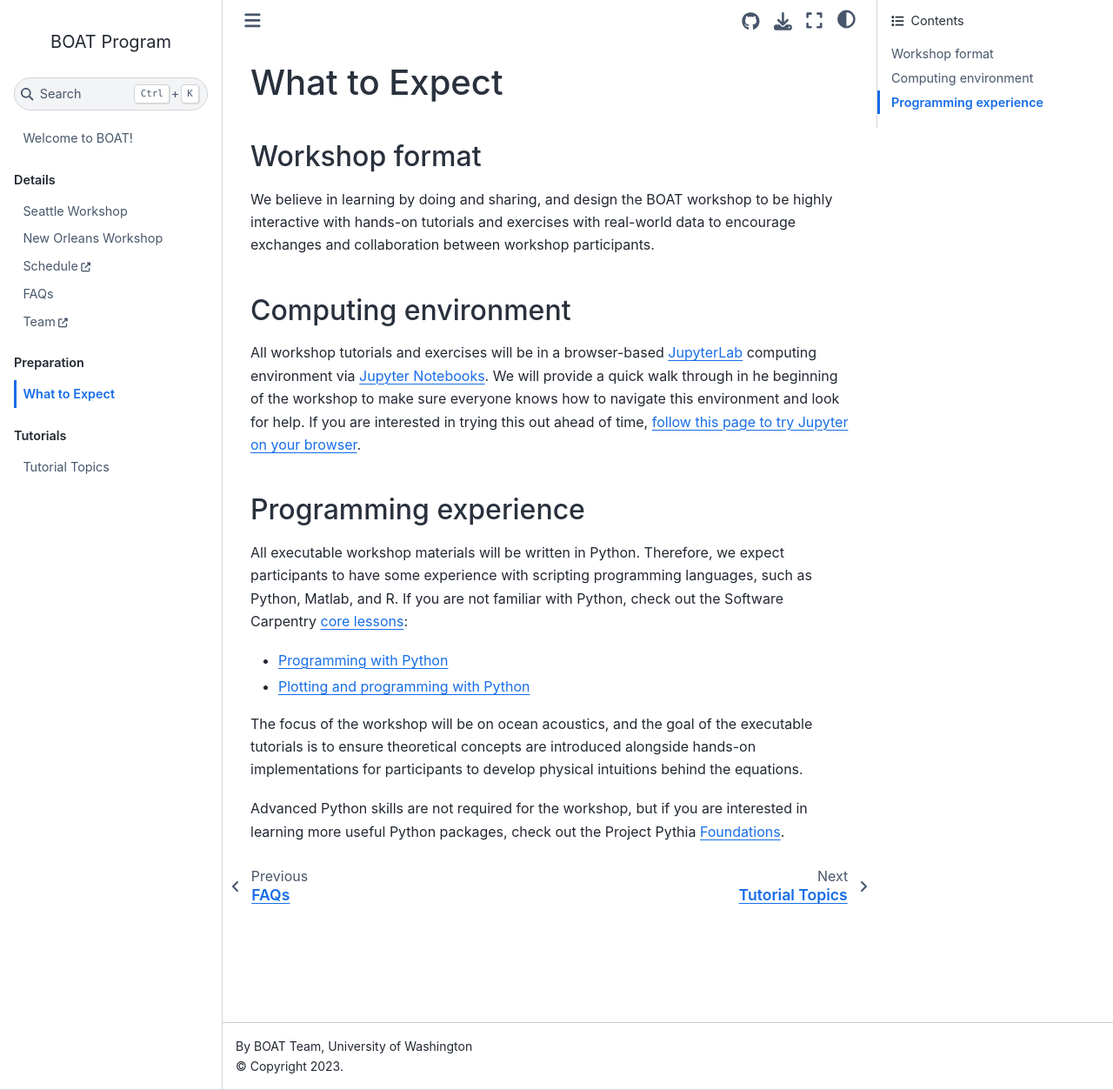
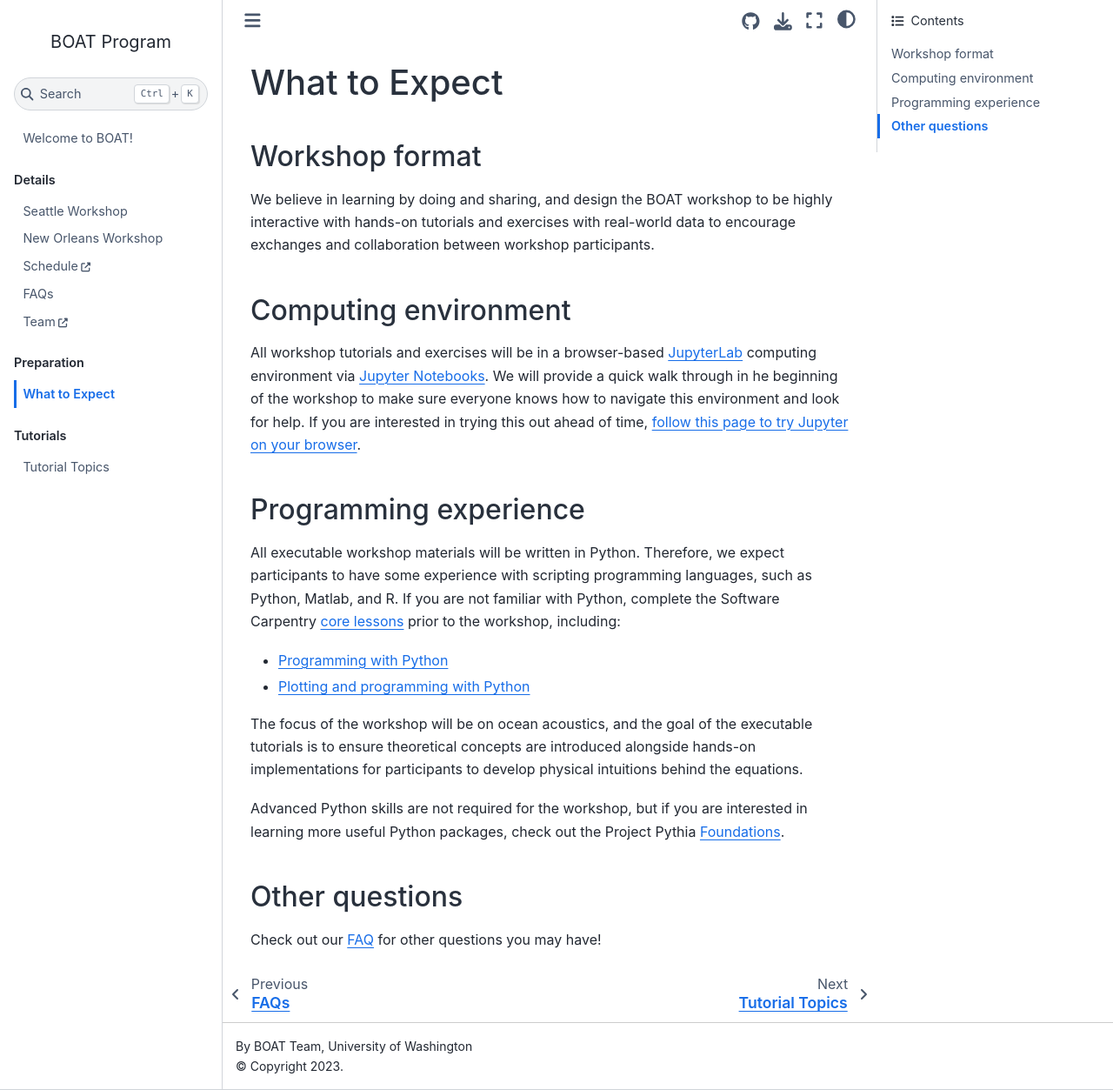
Before and after one commit to BOAT-ocean-acoustics/boat-website, a Jupyter Book: the page built from book/preliminary/index.md, in a window 1280 px wide and 1253 px high. Shown: the whole window at 87% size. Built offline with Jupyter Book 1.0.4 settings and Sphinx 7.4.7 and the Sphinx Book theme 1.1.4, drawn with Linux system fonts in a browser that asks for light colours; pages that are not in the unit, such as notebooks, are missing from menus.

Commit message:
link FAQ from what to expect

```diff
--- a/book/preliminary/index.md
+++ b/book/preliminary/index.md
@@ -14,10 +14,15 @@ All workshop tutorials and exercises will be in a browser-based [JupyterLab](htt
 
 ## Programming experience
 
-All executable workshop materials will be written in Python. Therefore, we expect participants to have some experience with scripting programming languages, such as Python, Matlab, and R. If you are not familiar with Python, check out the Software Carpentry [core lessons](https://software-carpentry.org/lessons/#core-lessons-in-english):
+All executable workshop materials will be written in Python. Therefore, we expect participants to have some experience with scripting programming languages, such as Python, Matlab, and R. If you are not familiar with Python, complete the Software Carpentry [core lessons](https://software-carpentry.org/lessons/#core-lessons-in-english) prior to the workshop, including:
 - [Programming with Python](https://swcarpentry.github.io/python-novice-inflammation/)
 - [Plotting and programming with Python](https://swcarpentry.github.io/python-novice-gapminder/)
 
 The focus of the workshop will be on ocean acoustics, and the goal of the executable tutorials is to ensure theoretical concepts are introduced alongside hands-on implementations for participants to develop physical intuitions behind the equations.
 
 Advanced Python skills are not required for the workshop, but if you are interested in learning more useful Python packages, check out the Project Pythia [Foundations](https://foundations.projectpythia.org/landing-page.html).
+
+
+## Other questions
+
+Check out our [FAQ](../faq) for other questions you may have!
```
